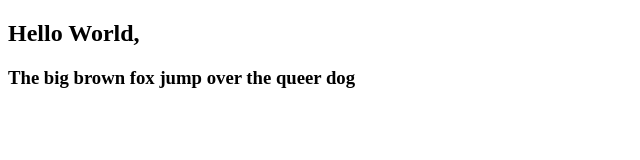
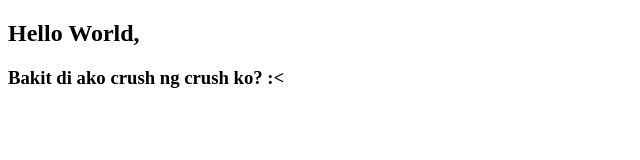
Before and after one commit to Earythy/sample, a website built with webpack: page dist/index.html in a window 1280 px wide. Shown: the whole page, without its empty margins (0-640 px from the left). Built offline with nearby package versions, Linux system fonts and the light colour scheme; some packages are replaced by stand-ins of ours; no server answers.

Commit message:
Update index.html

```diff
--- a/dist/index.html
+++ b/dist/index.html
@@ -9,6 +9,6 @@
 </head>
 <body>
     <h2>Hello World,</h2>
-        <h3>The big brown fox jump over the queer dog</h3>
+<h3>Bakit di ako crush ng crush ko? :< </h3>
 </body>
 </html>
```
